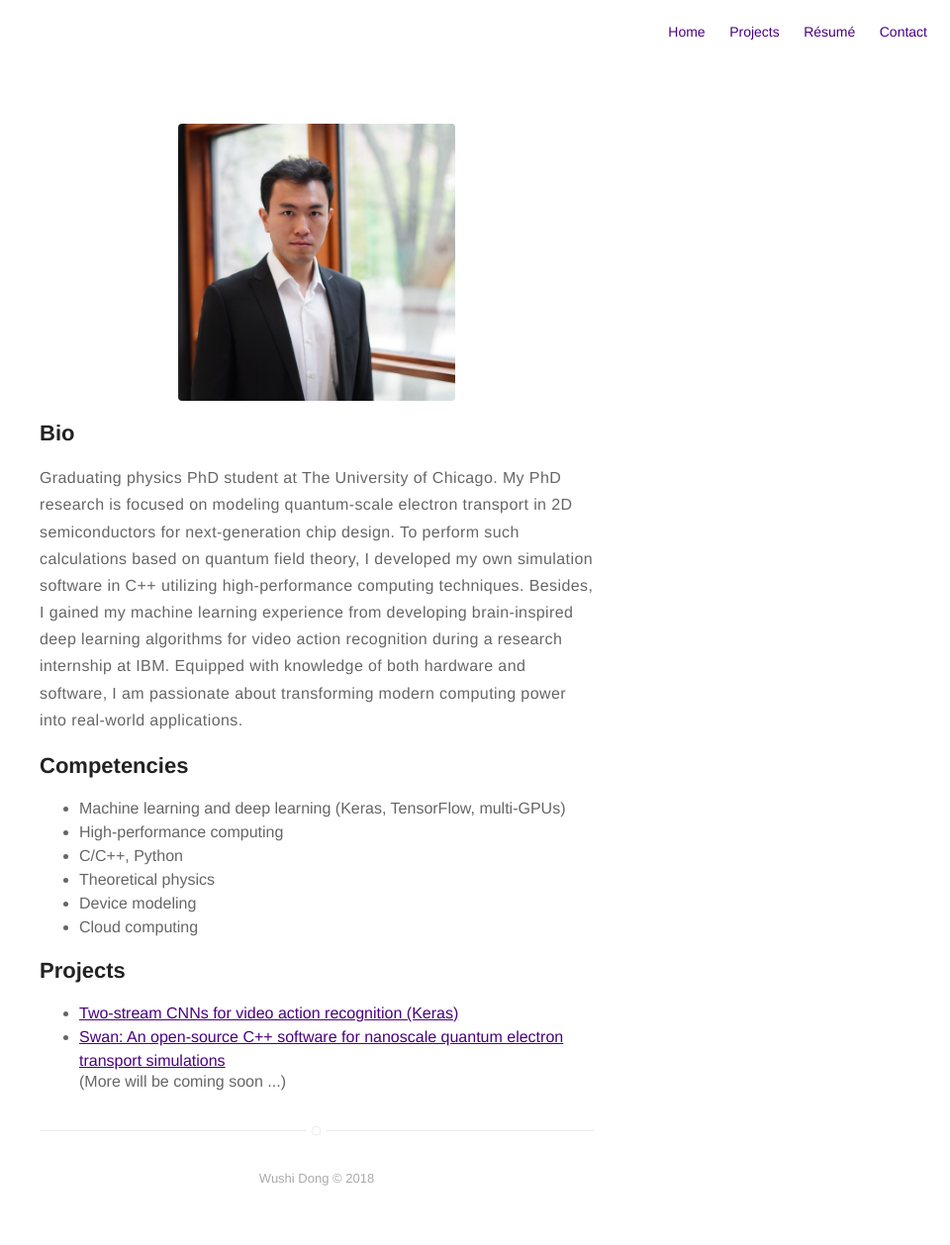
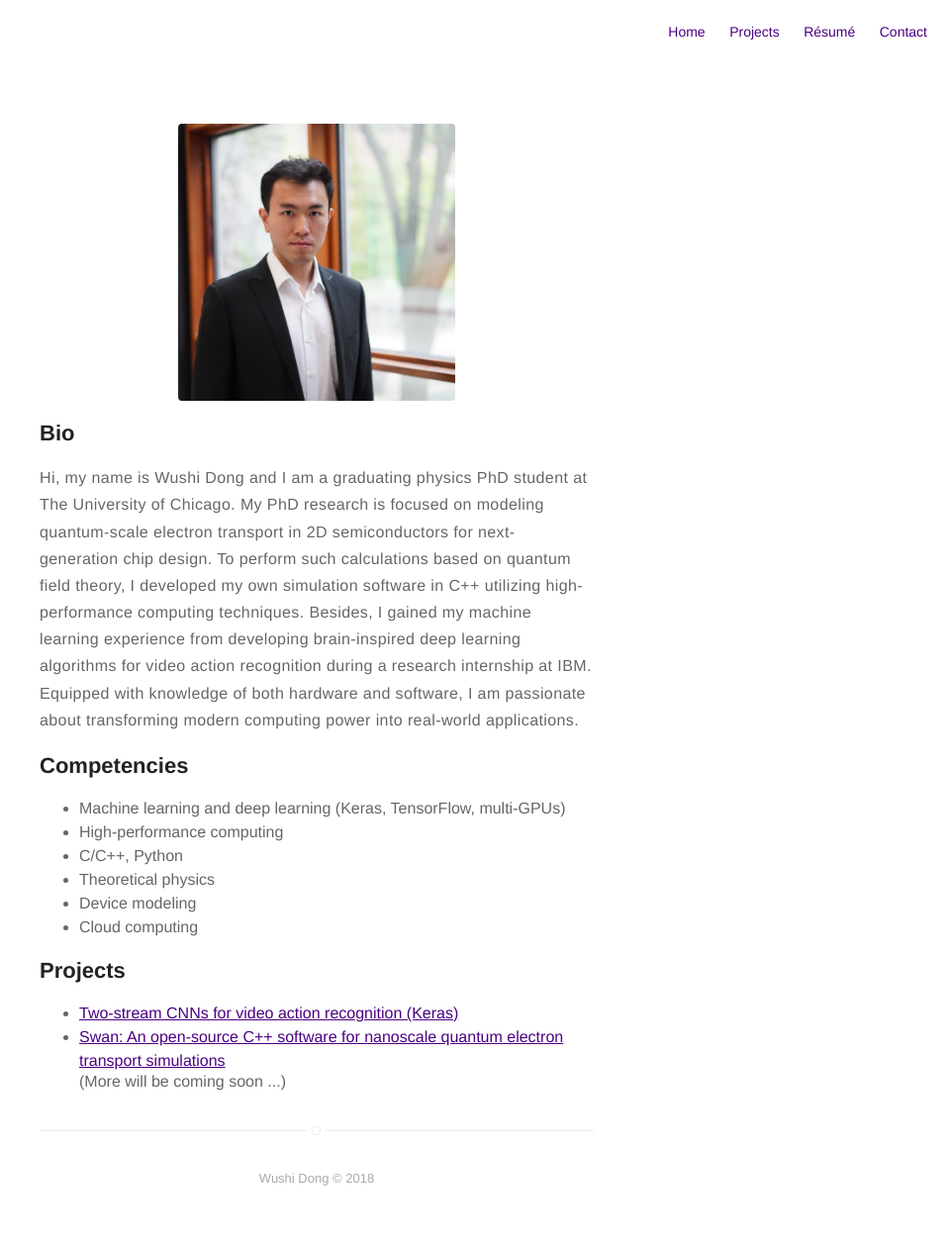
Before and after one commit to wushidonguc/wushidonguc.github.io, a Jekyll site: the page built from about.md, in a window 1280 px wide. Shown: the whole page at 99% size, without its empty margins (320-1280 px from the left). Built offline with Jekyll 4.4.1, drawn with Linux system fonts in a browser that asks for light colours.

Commit message:
version_0.2.5

```diff
--- a/about.md
+++ b/about.md
@@ -5,7 +5,7 @@
 ![Profile Image]({{ site.url }}/{{ site.picture }})
 
 <h2>Bio</h2>
-<p>Graduating physics PhD student at The University of Chicago. My PhD research is focused on modeling quantum-scale electron transport in 2D semiconductors for next-generation chip design. To perform such calculations based on quantum field theory, I developed my own simulation software in C++ utilizing high-performance computing techniques. Besides, I gained my machine learning experience from developing brain-inspired deep learning algorithms for video action recognition during a research internship at IBM. Equipped with knowledge of both hardware and software, I am passionate about transforming modern computing power into real-world applications.
+<p>Hi, my name is Wushi Dong and I am a graduating physics PhD student at The University of Chicago. My PhD research is focused on modeling quantum-scale electron transport in 2D semiconductors for next-generation chip design. To perform such calculations based on quantum field theory, I developed my own simulation software in C++ utilizing high-performance computing techniques. Besides, I gained my machine learning experience from developing brain-inspired deep learning algorithms for video action recognition during a research internship at IBM. Equipped with knowledge of both hardware and software, I am passionate about transforming modern computing power into real-world applications.
 </p>
 
 <h2>Competencies</h2>
```
